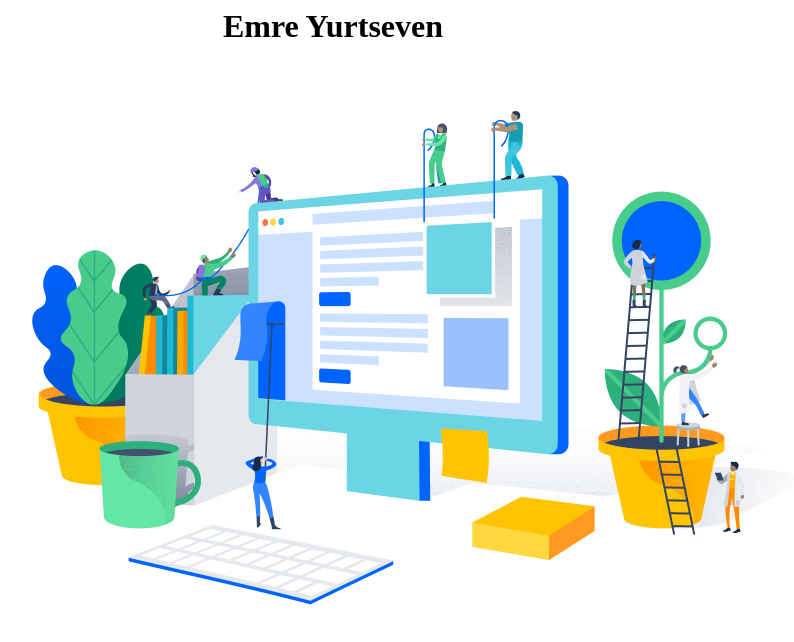
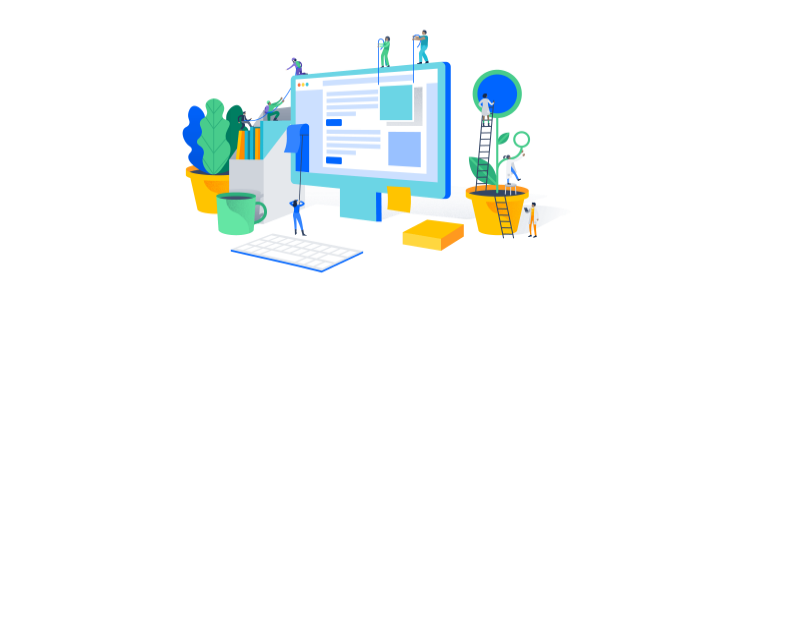
Before and after one commit to yurtseven/yurtseven.github.io, a plain HTML site: page index.html in a window 1280 px wide. Shown: the whole page, without its empty margins (307-1101 px from the left). Drawn offline with Linux system fonts and the light colour scheme.

Commit message:
Update index.html

```diff
--- a/index.html
+++ b/index.html
@@ -4,8 +4,7 @@
   </head>
   <body>
     <center>
-      <h1>Emre Yurtseven</h1>
-      <img width="1024" height="576" src="images/build.png">
+      <img width="512" height="283" src="images/build.png">
     </center
   </body>
 </html>
```
